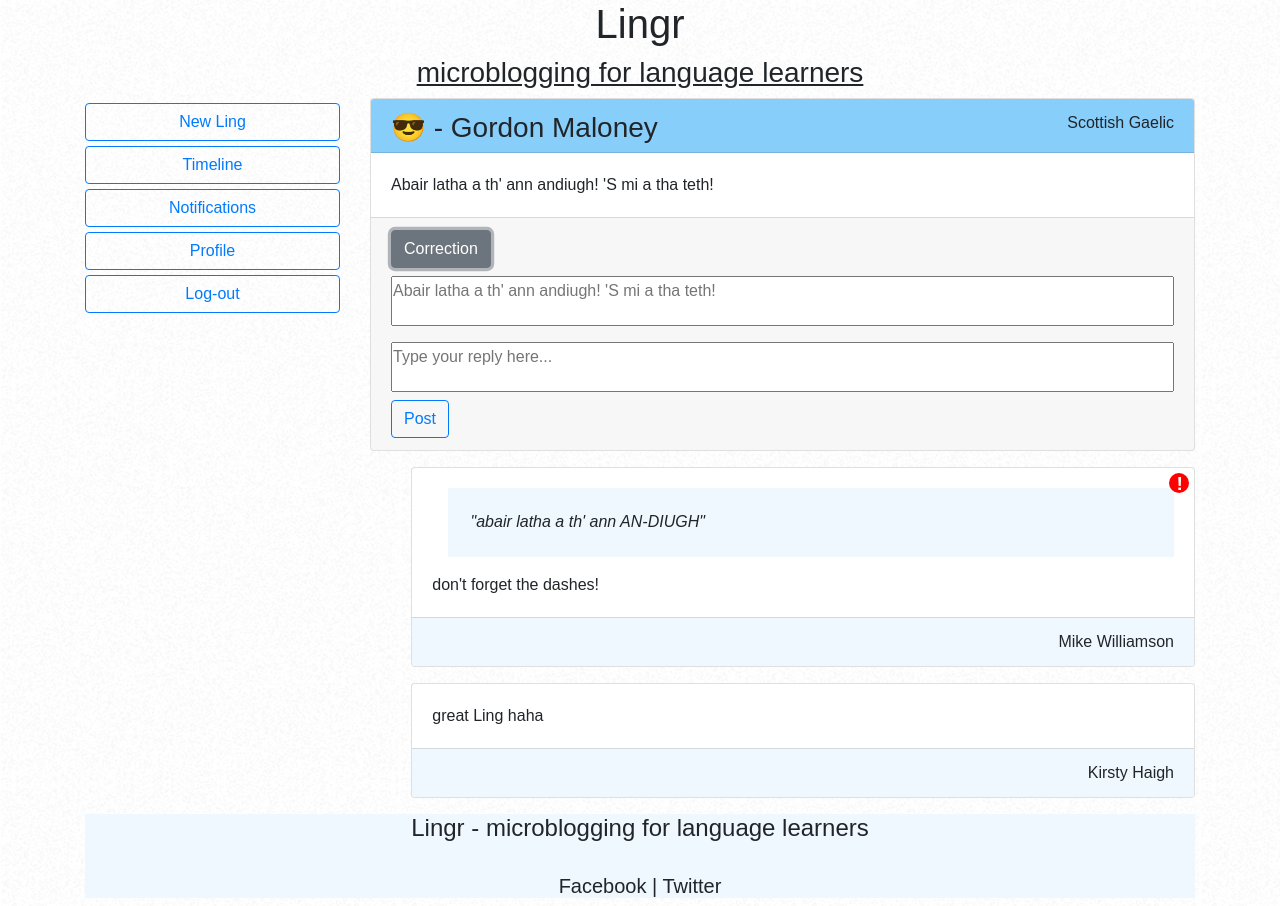
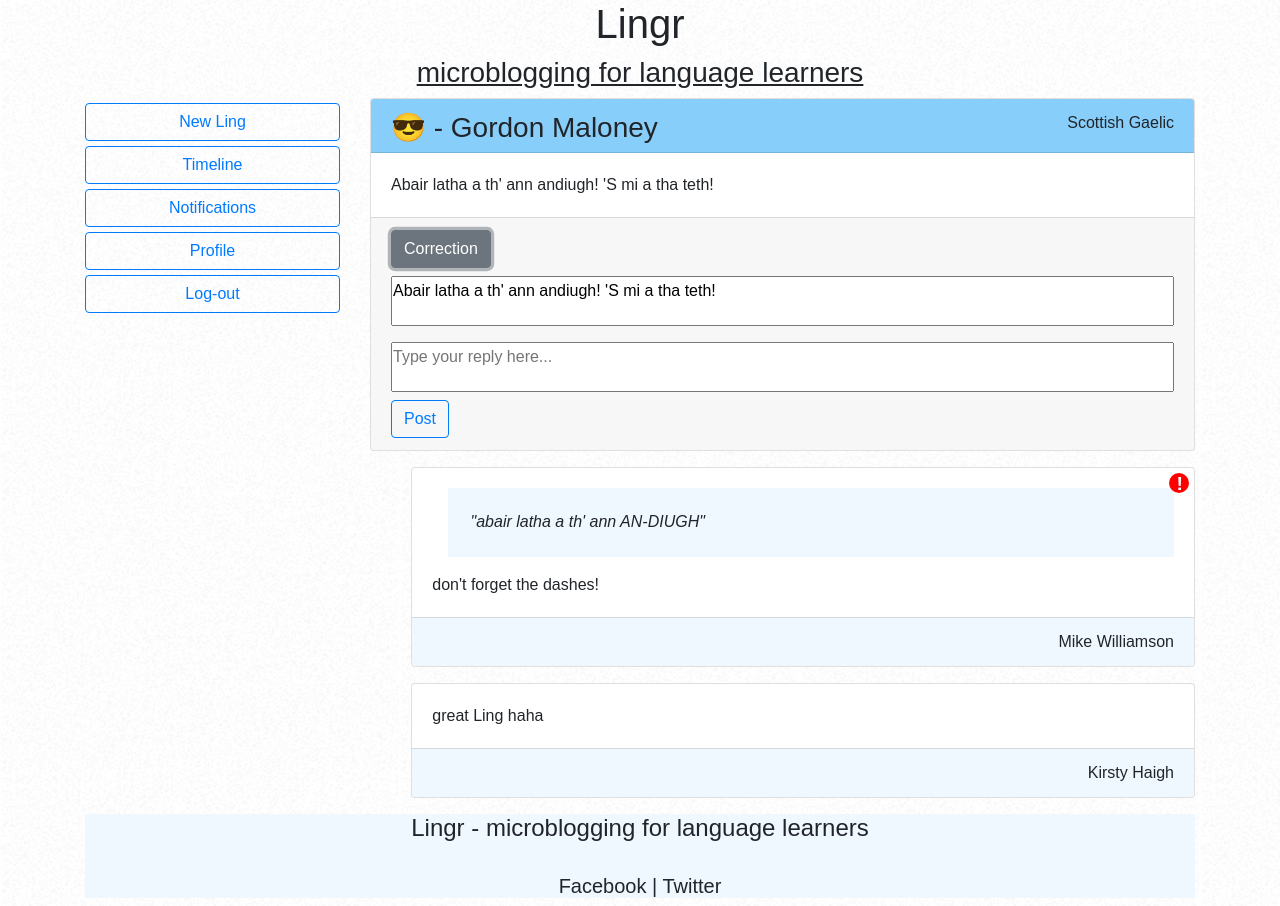
Before and after one commit to gordonmaloney/Lingr, a React (Create React App) app: page /reply/0 in a window 1280 px wide. Both pictures are taken after a click on the button "Correction". Built offline with nearby package versions, Linux system fonts and the light colour scheme.

Commit message:
fix reply pre-fill

```diff
--- a/src/components/LingReply.js
+++ b/src/components/LingReply.js
@@ -23,7 +23,7 @@ function ReplyCorrect(lingCorrect) {
         <input
           className="ling-reply my-2"
           type="text"
-          placeholder={lingCorrect.content}
+          defaultValue={lingCorrect.content}
         />
       </div>
         <input
```
Also changed, not shown: to-do.txt.
